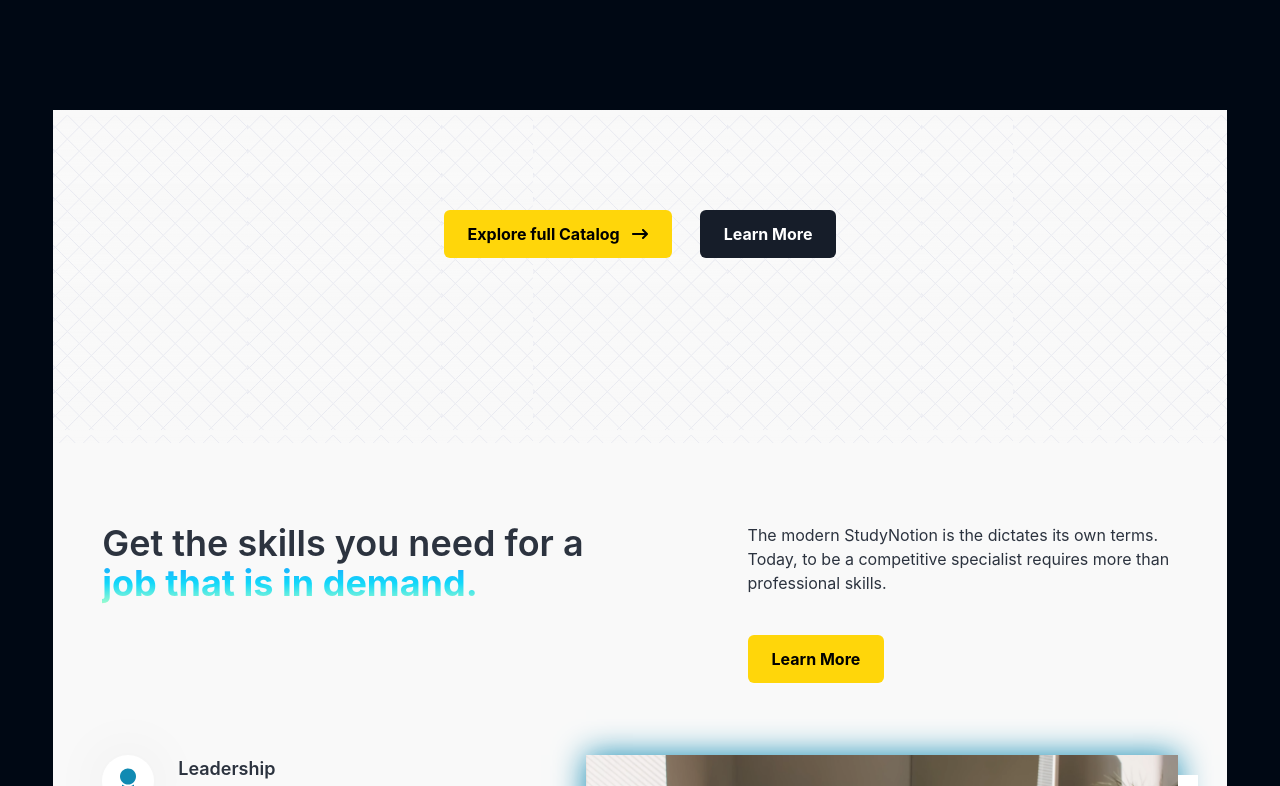
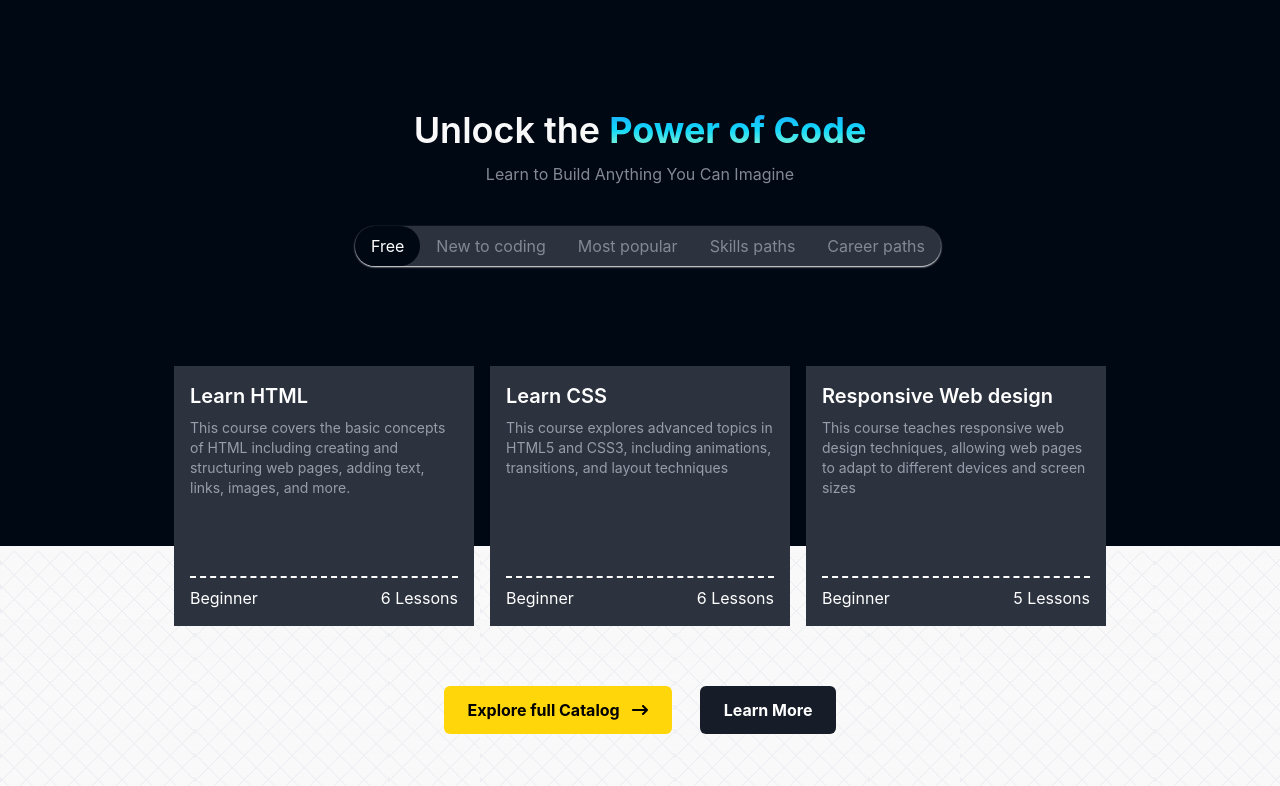
Before and after one commit to Kl0099/StudyNotionApp, a React (Create React App) app: page / in a window 1280 px wide. Shown: the part 1914-2700 px from the top of the page. Built offline with nearby package versions, Linux system fonts and the light colour scheme.

Commit message:
home page component

```diff
--- /dev/null
+++ b/src/components/core/homepage/CourseCard.jsx
@@ -0,0 +1,18 @@
+import React from "react";
+
+const CourseCard = ({ heading, description, level, lessons }) => {
+  return (
+    <div className=" bg-richblack-700  flex text-base w-[300px] h-[260px] p-4 flex-col items-start justify-between ">
+      <div className=" flex flex-col gap-2">
+        <h1 className=" text-xl font-semibold">{heading}</h1>
+        <p className=" text-richblack-200 text-sm">{description}</p>
+      </div>
+      <div className=" border-t-2 border-dashed pt-2  w-full flex justify-between items-center">
+        <p>{level}</p>
+        <p>{lessons} Lessons</p>
+      </div>
+    </div>
+  );
+};
+
+export default CourseCard;
--- /dev/null
+++ b/src/components/core/homepage/ExploreMore.jsx
@@ -0,0 +1,74 @@
+import React, { useState } from "react";
+import Highlighted from "./Highlighted";
+import { HomePageExplore } from "../../../data/homepage-explore";
+import CourseCard from "./CourseCard";
+
+const tabNames = [
+  "Free",
+  "New to coding",
+  "Most popular",
+  "Skills paths",
+  "Career paths",
+];
+
+const ExploreMore = () => {
+  const [currentTab, setCurrentTab] = useState(tabNames[0]);
+  const [courses, setCourse] = useState(HomePageExplore[0].courses);
+  const [currentCard, setCurrentCard] = useState(
+    HomePageExplore[0].courses[0].heading
+  );
+  const setMyCard = (value) => {
+    setCurrentTab(value);
+    const result = HomePageExplore.filter((item) => item.tag === value);
+    setCourse(result[0].courses);
+    setCurrentCard(result[0].courses[0].heading);
+  };
+  return (
+    <div className="  z-10 -mb-28">
+      <div className=" text-pure-greys-5 text-left sm:text-center">
+        <h1 className=" text-3xl  sm:text-4xl mb-3 font-semibold">
+          Unlock the <Highlighted text={"Power of Code"} />
+        </h1>
+        <p className=" text-richblack-300 text-base">
+          Learn to Build Anything You Can Imagine
+        </p>
+      </div>
+      <div className="sm:h-[40px]"></div>
+      <div className=" flex flex-col justify-center items-center gap-5">
+        {/* tabs */}
+        <div className=" shadow-sm shadow-white flex sm:ml-4 sm:w-fit  items-center justify-center bg-richblack-700 rounded-3xl ">
+          {tabNames.map((item, index) => {
+            return (
+              <div
+                className={` text-[14px] sm:text-base ${
+                  currentTab === item ? "bg-richblack-900 text-white " : null
+                } sm:p-2 rounded-full sm:px-4 text-richblack-300 transition-all duration-200 cursor-pointer hover:scale-90 hover:bg-richblack-900 hover:text-white px-2`}
+                key={index}
+                onClick={() => setMyCard(item)}
+              >
+                {item}
+              </div>
+            );
+          })}
+        </div>
+        <div className=" sm:h-[60px]"></div>
+        {/* card  */}
+        <div className="  flex gap-4">
+          {courses.map((item, index) => {
+            return (
+              <CourseCard
+                key={index}
+                heading={item.heading}
+                description={item.description}
+                level={item.level}
+                lessons={item.lessionNumber}
+              />
+            );
+          })}
+        </div>
+      </div>
+    </div>
+  );
+};
+
+export default ExploreMore;
--- a/src/components/core/homepage/Learning.jsx
+++ b/src/components/core/homepage/Learning.jsx
@@ -21,18 +21,18 @@ const Learning = () => {
           </p>
         </div>
 
-        <div className="flex ">
+        <div className="flex sm:flex-row flex-col">
           <img
             src={ProgressKnow}
-            className=" object-contain  -mr-32"
+            className=" w-[341px] h-[340px] object-contain  -mr-32"
           />
           <img
             src={compare_other}
-            className=" object-contain"
+            className="w-[341px] h-[340px] object-contain"
           />
           <img
             src={plan_lesson}
-            className=" object-contain -ml-44"
+            className="w-[341px] h-[340px] object-contain sm:-ml-44"
           />
         </div>
         <CTButton
--- a/src/data/homepage-explore.js
+++ b/src/data/homepage-explore.js
@@ -1,117 +1,132 @@
 export const HomePageExplore = [
   {
-        tag: 'Free',
-        courses : [
+    tag: "Free",
+    courses: [
       {
-                heading : "Learn HTML",
-                description : "This course covers the basic concepts of HTML including creating and structuring web pages, adding text, links, images, and more.",
-                level : 'Beginner',
-                lessionNumber : 6
+        heading: "Learn HTML",
+        description:
+          "This course covers the basic concepts of HTML including creating and structuring web pages, adding text, links, images, and more.",
+        level: "Beginner",
+        lessionNumber: 6,
       },
       {
-                heading : "Learn CSS",
-                description : "This course explores advanced topics in HTML5 and CSS3, including animations, transitions, and layout techniques",
-                level : 'Beginner',
-                lessionNumber : 6
+        heading: "Learn CSS",
+        description:
+          "This course explores advanced topics in HTML5 and CSS3, including animations, transitions, and layout techniques",
+        level: "Beginner",
+        lessionNumber: 6,
       },
       {
-                heading : "Responsive Web design",
-                description : "This course teaches responsive web design techniques, allowing web pages to adapt to different devices and screen sizes",
-                level : 'Beginner',
-                lessionNumber : 6
+        heading: "Responsive Web design",
+        description:
+          "This course teaches responsive web design techniques, allowing web pages to adapt to different devices and screen sizes",
+        level: "Beginner",
+        lessionNumber: 5,
       },
-        ]
+    ],
   },
   {
-        tag: 'New to coding',
-        courses : [
+    tag: "New to coding",
+    courses: [
       {
-                heading : "HTML",
-                description : "This course covers the basic concepts of HTML including creating and structuring web pages, adding text, links, images, and more.",
-                level : 'Beginner',
-                lessionNumber : 6
+        heading: "HTML",
+        description:
+          "This course covers the basic concepts of HTML including creating and structuring web pages, adding text, links, images, and more.",
+        level: "Beginner",
+        lessionNumber: 4,
       },
       {
-                heading : "CSS",
-                description : "This course explores advanced topics in HTML5 and CSS3, including animations, transitions, and layout techniques",
-                level : 'Beginner',
-                lessionNumber : 6
+        heading: "CSS",
+        description:
+          "This course explores advanced topics in HTML5 and CSS3, including animations, transitions, and layout techniques",
+        level: "Beginner",
+        lessionNumber: 7,
       },
       {
-                heading : "Responsive ",
-                description : "This course teaches responsive web design techniques, allowing web pages to adapt to different devices and screen sizes",
-                level : 'Beginner',
-                lessionNumber : 6
+        heading: "Responsive ",
+        description:
+          "This course teaches responsive web design techniques, allowing web pages to adapt to different devices and screen sizes",
+        level: "Beginner",
+        lessionNumber: 4,
       },
-        ]
+    ],
   },
   {
-        tag: 'Most popular',
-        courses : [
+    tag: "Most popular",
+    courses: [
       {
-                heading : "Java",
-                description : "This course covers the basic concepts of HTML including creating and structuring web pages, adding text, links, images, and more.",
-                level : 'Beginner',
-                lessionNumber : 6
+        heading: "Java",
+        description:
+          "This course covers the basic concepts of HTML including creating and structuring web pages, adding text, links, images, and more.",
+        level: "Beginner",
+        lessionNumber: 7,
       },
       {
-                heading : "Python",
-                description : "This course explores advanced topics in HTML5 and CSS3, including animations, transitions, and layout techniques",
-                level : 'Beginner',
-                lessionNumber : 6
+        heading: "Python",
+        description:
+          "This course explores advanced topics in HTML5 and CSS3, including animations, transitions, and layout techniques",
+        level: "Beginner",
+        lessionNumber: 7,
       },
       {
-                heading : "SCSS",
-                description : "This course teaches responsive web design techniques, allowing web pages to adapt to different devices and screen sizes",
-                level : 'Beginner',
-                lessionNumber : 6
+        heading: "SCSS",
+        description:
+          "This course teaches responsive web design techniques, allowing web pages to adapt to different devices and screen sizes",
+        level: "Beginner",
+        lessionNumber: 5,
       },
-        ]
+    ],
   },
   {
-        tag: 'Skills paths',
-        courses : [
+    tag: "Skills paths",
+    courses: [
       {
-                heading : "Flask",
-                description : "This course covers the basic concepts of HTML including creating and structuring web pages, adding text, links, images, and more.",
-                level : 'Beginner',
-                lessionNumber : 6
+        heading: "Flask",
+        description:
+          "This course covers the basic concepts of HTML including creating and structuring web pages, adding text, links, images, and more.",
+        level: "Beginner",
+        lessionNumber: 6,
       },
       {
-                heading : "Django",
-                description : "This course explores advanced topics in HTML5 and CSS3, including animations, transitions, and layout techniques",
-                level : 'Beginner',
-                lessionNumber : 6
+        heading: "Django",
+        description:
+          "This course explores advanced topics in HTML5 and CSS3, including animations, transitions, and layout techniques",
+        level: "Beginner",
+        lessionNumber: 6,
       },
       {
-                heading : "Fast API",
-                description : "This course teaches responsive web design techniques, allowing web pages to adapt to different devices and screen sizes",
-                level : 'Beginner',
-                lessionNumber : 6
+        heading: "Fast API",
+        description:
+          "This course teaches responsive web design techniques, allowing web pages to adapt to different devices and screen sizes",
+        level: "Beginner",
+        lessionNumber: 6,
       },
-        ]
+    ],
   },
   {
-        tag: 'Career paths',
-        courses : [
+    tag: "Career paths",
+    courses: [
       {
-                heading : "Next.js",
-                description : "This course covers the basic concepts of HTML including creating and structuring web pages, adding text, links, images, and more.",
-                level : 'Beginner',
-                lessionNumber : 6
+        heading: "Next.js",
+        description:
+          "This course covers the basic concepts of HTML including creating and structuring web pages, adding text, links, images, and more.",
+        level: "Beginner",
+        lessionNumber: 6,
       },
       {
-                heading : "Nuxt.js",
-                description : "This course explores advanced topics in HTML5 and CSS3, including animations, transitions, and layout techniques",
-                level : 'Beginner',
-                lessionNumber : 6
+        heading: "Nuxt.js",
+        description:
+          "This course explores advanced topics in HTML5 and CSS3, including animations, transitions, and layout techniques",
+        level: "Beginner",
+        lessionNumber: 6,
       },
       {
-                heading : "Sanity",
-                description : "This course teaches responsive web design techniques, allowing web pages to adapt to different devices and screen sizes",
-                level : 'Beginner',
-                lessionNumber : 6
+        heading: "Sanity",
+        description:
+          "This course teaches responsive web design techniques, allowing web pages to adapt to different devices and screen sizes",
+        level: "Beginner",
+        lessionNumber: 6,
       },
-        ]
+    ],
   },
-]
+];
--- a/src/pages/Home.jsx
+++ b/src/pages/Home.jsx
@@ -11,6 +11,7 @@ import TimeLineSection from "../components/core/homepage/TimeLineSection.jsx";
 import Learning from "../components/core/homepage/Learning.jsx";
 import TimelineSection from "../components/core/homepage/TimeLineSection.jsx";
 import BecomeInstuctore from "../components/core/homepage/BecomeInstuctore.jsx";
+import ExploreMore from "../components/core/homepage/ExploreMore.jsx";
 
 const Home = () => {
   return (
@@ -126,11 +127,15 @@ const Home = () => {
             backgroundGradient={<div className="codeblock2 absolute"></div>}
           />
         </div>
+        <div className=" mx-auto max-w-maxContent flex flex-col gap-7">
+          <ExploreMore />
+        </div>
 
         {/* cod esection 3  */}
-        <div className=" bg-pure-greys-5 text-richblack-700  max-w-maxContent">
-          <div className="homepage_bg h-[333px] ">
-            <div className="h-[100px]"></div>
+        <div className=" bg-pure-greys-5 text-richblack-700 w-[100vw]">
+          <div className="homepage_bg h-[270px] ">
+            <div className="h-[140px]"></div>
+
             <div className=" w-11/12 max-w-maxContent flex item-center justify-center gap-5 mx-auto">
               <div className="flex sm:flex-row gap-7 text-white">
                 <CTAbutton
@@ -185,6 +190,10 @@ const Home = () => {
 
         {/* section 4 become an instuctore  */}
         <BecomeInstuctore />
+        <div>
+          <h2 className="text-3xl">Reviwes from other learners</h2>
+          <div className="h-[150px]"></div>
+        </div>
       </div>
     </div>
   );
```
Lines whose indentation alone changed are shown as unchanged.
